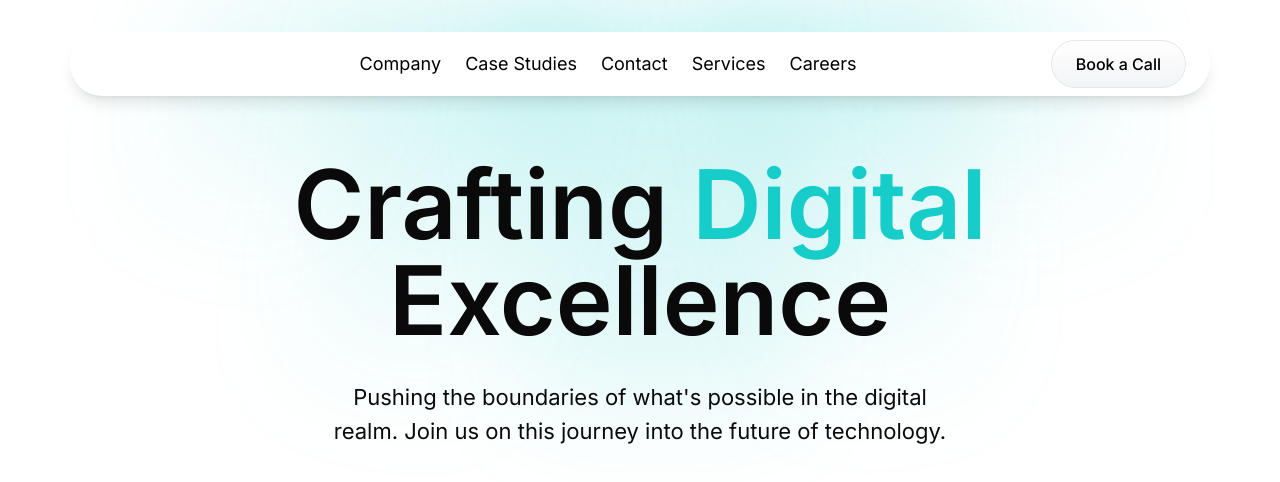
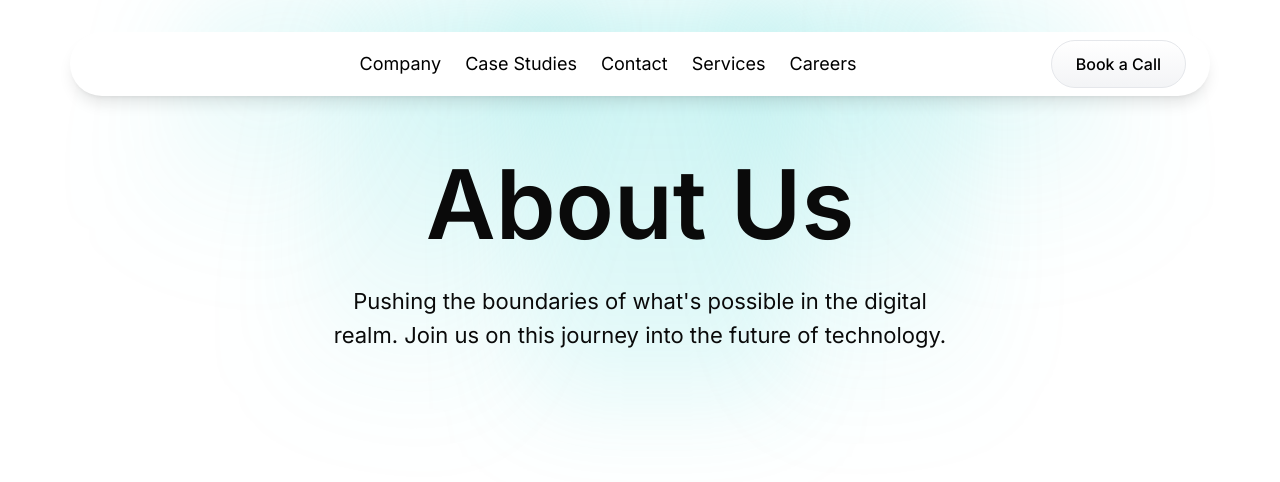
Before and after one commit to Roshen-Perera/ceylon-developers-portfolio, a Next.js app: page /about in a window 1280 px wide. Shown: the top 482 px of the page. Built offline with nearby package versions, Linux system fonts and the light colour scheme.

Commit message:
Update About page heading for clarity and consistency

```diff
--- a/app/about/page.tsx
+++ b/app/about/page.tsx
@@ -11,9 +11,8 @@ const Page = () => {
         <div className='mt-15'>
           <div className="flex flex-col mt-8 z-20 items-center">
             <p className="font-semibold text-8xl ">
-              Crafting <span className="text-[#17CDCA]">Digital </span>
+              About Us
             </p>
-            <p className="font-semibold text-8xl items-center">Excellence</p>
           </div>
           <div className="text-lg mt-8 max-w-2xl flex items-center mx-auto px-4">
             <p className="text-[22px] text-center">
```
